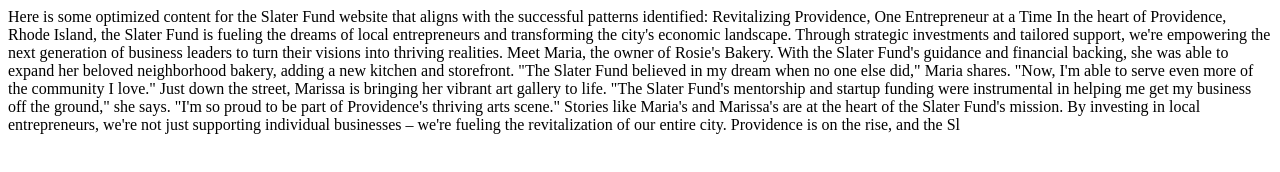
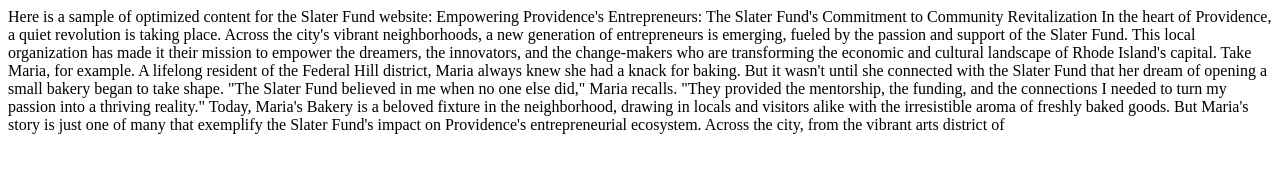
Before and after one commit to Puddin1066/gem-trial-slaterfund.com-, a plain HTML site: page content/iteration-13/index.html in a window 1280 px wide. Drawn offline with Linux system fonts and the light colour scheme.

Commit message:
Add HTML for iteration 13

```diff
--- a/content/iteration-13/index.html
+++ b/content/iteration-13/index.html
@@ -5,26 +5,26 @@
         <meta charset="UTF-8">
         <meta name="viewport" content="width=device-width, initial-scale=1.0">
         <title>GEM Trial Content - Iteration 13</title>
-        <meta name="description" content="Here is some optimized content for the Slater Fund website that aligns with the successful patterns identified:
+        <meta name="description" content="Here is a sample of optimized content for the Slater Fund website:
 
-Revitalizing Providence, One Entrepreneur at a ">
+Empowering Providence's Entrepreneurs: The Slater Fund's Commitment to Community Revitalizat">
         <meta name="keywords" content="GEM, trial, content, iteration">
 
         <!-- Open Graph / Facebook -->
         <meta property="og:type" content="website">
         <meta property="og:url" content="https://example.com/content/13">
         <meta property="og:title" content="GEM Trial Content - Iteration 13">
-        <meta property="og:description" content="Here is some optimized content for the Slater Fund website that aligns with the successful patterns identified:
+        <meta property="og:description" content="Here is a sample of optimized content for the Slater Fund website:
 
-Revitalizing Providence, One Entrepreneur at a ">
+Empowering Providence's Entrepreneurs: The Slater Fund's Commitment to Community Revitalizat">
 
         <!-- Twitter -->
         <meta property="twitter:card" content="summary_large_image">
         <meta property="twitter:url" content="https://example.com/content/13">
         <meta property="twitter:title" content="GEM Trial Content - Iteration 13">
-        <meta property="twitter:description" content="Here is some optimized content for the Slater Fund website that aligns with the successful patterns identified:
+        <meta property="twitter:description" content="Here is a sample of optimized content for the Slater Fund website:
 
-Revitalizing Providence, One Entrepreneur at a ">
+Empowering Providence's Entrepreneurs: The Slater Fund's Commitment to Community Revitalizat">
 
         <!-- JSON-LD -->
         <script type="application/ld+json">
@@ -32,7 +32,7 @@ Revitalizing Providence, One Entrepreneur at a ">
   "@context": "https://schema.org",
   "@type": "Article",
   "headline": "GEM Trial Content - Iteration 13",
-  "description": "Here is some optimized content for the Slater Fund website that aligns with the successful patterns identified:\n\nRevitalizing Providence, One Entrepreneur at a ",
+  "description": "Here is a sample of optimized content for the Slater Fund website:\n\nEmpowering Providence's Entrepreneurs: The Slater Fund's Commitment to Community Revitalizat",
   "author": {
     "@type": "Organization",
     "name": "GEM Trial"
@@ -45,7 +45,7 @@ Revitalizing Providence, One Entrepreneur at a ">
       "url": "https://example.com/logo.png"
     }
   },
-  "datePublished": "2025-05-04T23:32:30.825418",
+  "datePublished": "2025-05-04T23:34:18.488251",
   "keywords": [
     "GEM",
     " trial",
@@ -62,17 +62,17 @@ Revitalizing Providence, One Entrepreneur at a ">
     </head>
     <body>
         <article>
-            Here is some optimized content for the Slater Fund website that aligns with the successful patterns identified:
+            Here is a sample of optimized content for the Slater Fund website:
 
-Revitalizing Providence, One Entrepreneur at a Time
+Empowering Providence's Entrepreneurs: The Slater Fund's Commitment to Community Revitalization
 
-In the heart of Providence, Rhode Island, the Slater Fund is fueling the dreams of local entrepreneurs and transforming the city's economic landscape. Through strategic investments and tailored support, we're empowering the next generation of business leaders to turn their visions into thriving realities.
+In the heart of Providence, a quiet revolution is taking place. Across the city's vibrant neighborhoods, a new generation of entrepreneurs is emerging, fueled by the passion and support of the Slater Fund. This local organization has made it their mission to empower the dreamers, the innovators, and the change-makers who are transforming the economic and cultural landscape of Rhode Island's capital.
 
-Meet Maria, the owner of Rosie's Bakery. With the Slater Fund's guidance and financial backing, she was able to expand her beloved neighborhood bakery, adding a new kitchen and storefront. "The Slater Fund believed in my dream when no one else did," Maria shares. "Now, I'm able to serve even more of the community I love."
+Take Maria, for example. A lifelong resident of the Federal Hill district, Maria always knew she had a knack for baking. But it wasn't until she connected with the Slater Fund that her dream of opening a small bakery began to take shape. "The Slater Fund believed in me when no one else did," Maria recalls. "They provided the mentorship, the funding, and the connections I needed to turn my passion into a thriving reality."
 
-Just down the street, Marissa is bringing her vibrant art gallery to life. "The Slater Fund's mentorship and startup funding were instrumental in helping me get my business off the ground," she says. "I'm so proud to be part of Providence's thriving arts scene."
+Today, Maria's Bakery is a beloved fixture in the neighborhood, drawing in locals and visitors alike with the irresistible aroma of freshly baked goods. But Maria's story is just one of many that exemplify the Slater Fund's impact on Providence's entrepreneurial ecosystem.
 
-Stories like Maria's and Marissa's are at the heart of the Slater Fund's mission. By investing in local entrepreneurs, we're not just supporting individual businesses – we're fueling the revitalization of our entire city. Providence is on the rise, and the Sl
+Across the city, from the vibrant arts district of
         </article>
     </body>
     </html>
```
